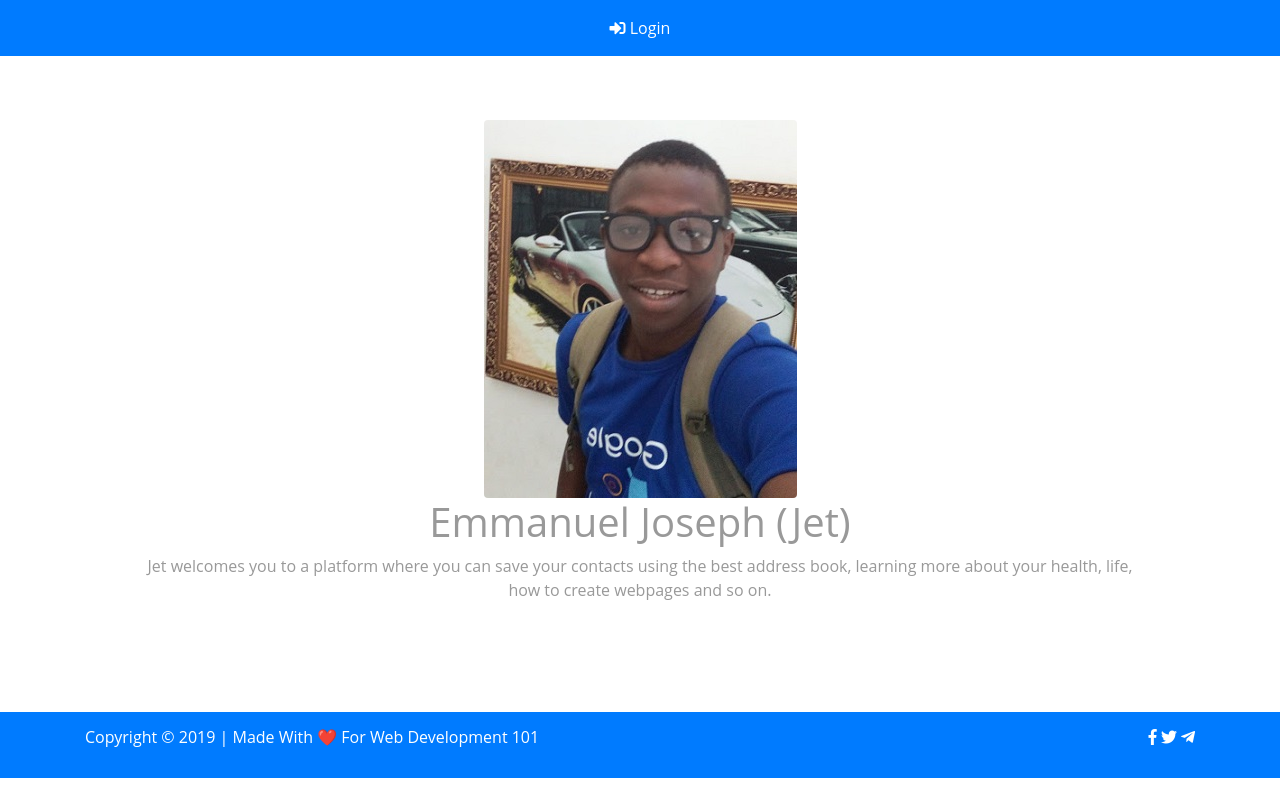
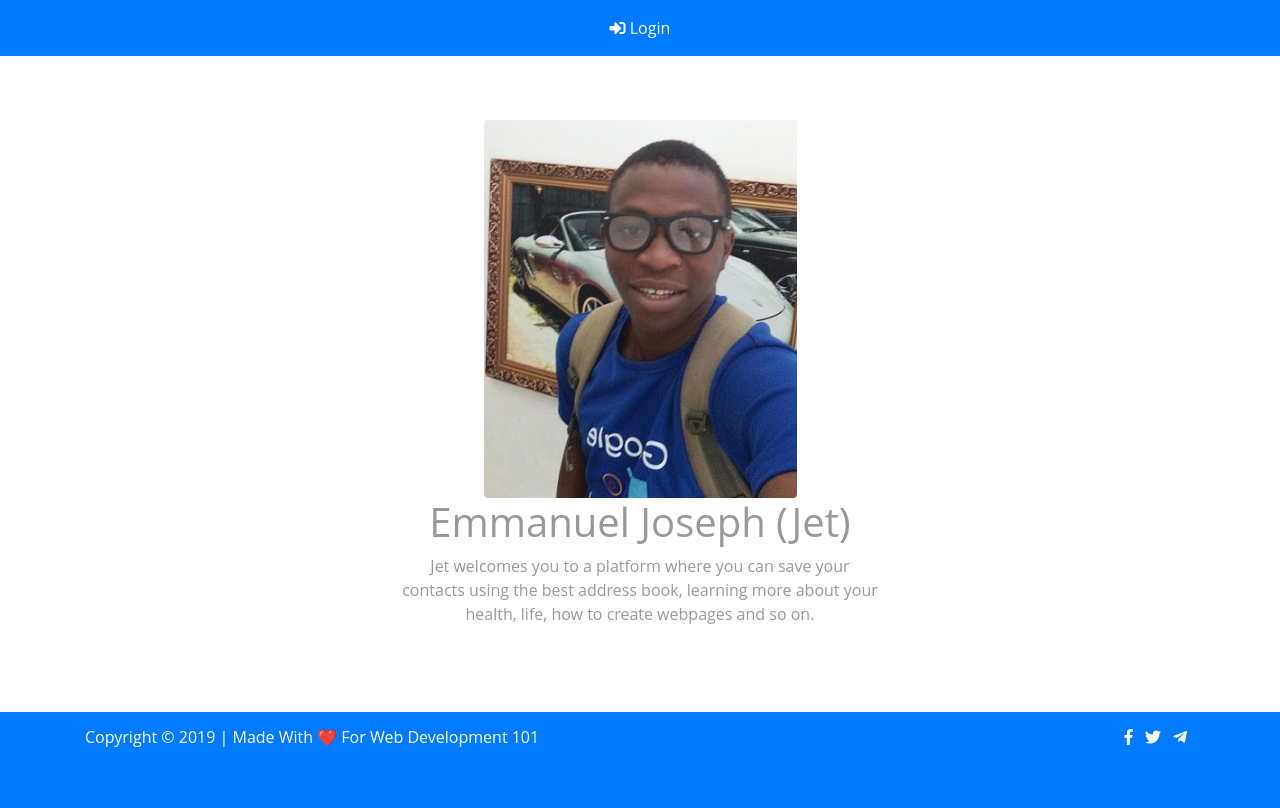
Before and after one commit to emmanuelJet/Web-Development-101, a plain HTML site: page index.html in a window 1280 px wide. Drawn offline with nearby package versions, Linux system fonts and the light colour scheme.

Commit message:
Some fixes for your website
- Fixed mobile problem that text is overflowing to footer of on the index.html
- Fixed problem that on bigger devices, desktops there is a white bar under the footer (my solution is also not elegant but I didn't want to change too much of the code)
- Created a box for the introduction text so on bigger devices its not going over the whole screen
- Separated the social links on the footer a bit so its easier to click on them

Didn't have the time to look on all the otehr pages in greater detail.

```diff
--- a/css/main.css
+++ b/css/main.css
@@ -11,10 +11,8 @@ body {
 
 .jumbotron{
   margin: 0 1em;
-  height: 82%;
-  height: 82vh;
   background-color: #ffffff;
-}
+	}
 
 a {
 	text-decoration: none;
@@ -26,7 +24,7 @@ img {
 
 footer {
   padding: 1%;
-  color: #ffffff
+  color: #ffffff;
 }
 
 .content {
@@ -110,6 +108,14 @@ td a {
   padding-left: 113px;
 }
 
+.div-center{
+  margin: 0 auto;
+}
+
+.links-margin a{
+	margin-right:0.5em;
+}
+
 @media screen and (min-width: 480px) {
 
 	#primary {
@@ -134,4 +140,14 @@ td a {
 		clear: left;
 	}
 
+	footer {
+		height: 12%;
+		height: 12vh;
+	}
+
+	.jumbotron{
+		height: 82%;
+		height: 82vh;
+		}
+
 }
--- a/index.html
+++ b/index.html
@@ -45,8 +45,14 @@
         <div class="jumbotron">
           <img src="images/jet.png" class="rounded img-responsive" alt="Emmanuel Joseph (Jet)">
           <h1>Emmanuel Joseph (Jet)</h1>
-          <p>Jet welcomes you to a platform where you can save your contacts using the best address book, learning more about your health, life, how to create webpages and so on. </p>
-        </div>
+          <div class="container">
+            <div class="row">
+             <div class="col-sm-12 col-md-6 div-center">
+              <p>Jet welcomes you to a platform where you can save your contacts
+                using the best address book, learning more about your health, life,
+                how to create webpages and so on. </p>
+             </div>
+            </div>
       </div>
     </section>
 
@@ -56,12 +62,22 @@
           <div class="text-left col-md-8">
             <p>Copyright &copy; 2019 | Made With ❤️ For Web Development 101</p>
           </div>
-          <div class="text-right col-sm-12 col-md-4">
-            <p><a href="https://web.facebook.com/Jet774" target="_blank" class="text-white"><i class="fab fa-facebook-f"></i></a> <a href="https://twitter.com/emmanuelJet_" target="_blank" class="text-white"><i class="fab fa-twitter"></i></a> <a href="https://t.me/emmanueljet" target="_blank" class="text-white"><i class="fab fa-telegram-plane"></i></a></p>
+          <div class="text-right col-sm-12 col-md-4 links-margin">
+            <p>
+              <a href="https://web.facebook.com/Jet774" target="_blank" class="text-white">
+                <i class="fab fa-facebook-f"></i>
+              </a>
+              <a href="https://twitter.com/emmanuelJet_" target="_blank" class="text-white">
+              <i class="fab fa-twitter"></i>
+              </a>
+              <a href="https://t.me/emmanueljet" target="_blank" class="text-white">
+              <i class="fab fa-telegram-plane"></i></a>
+            </p>
           </div>
         </div>
       </div>
     </footer>
+
 
     <!-- JQuery -->
     <script src="https://code.jquery.com/jquery-3.3.1.slim.min.js"
```
